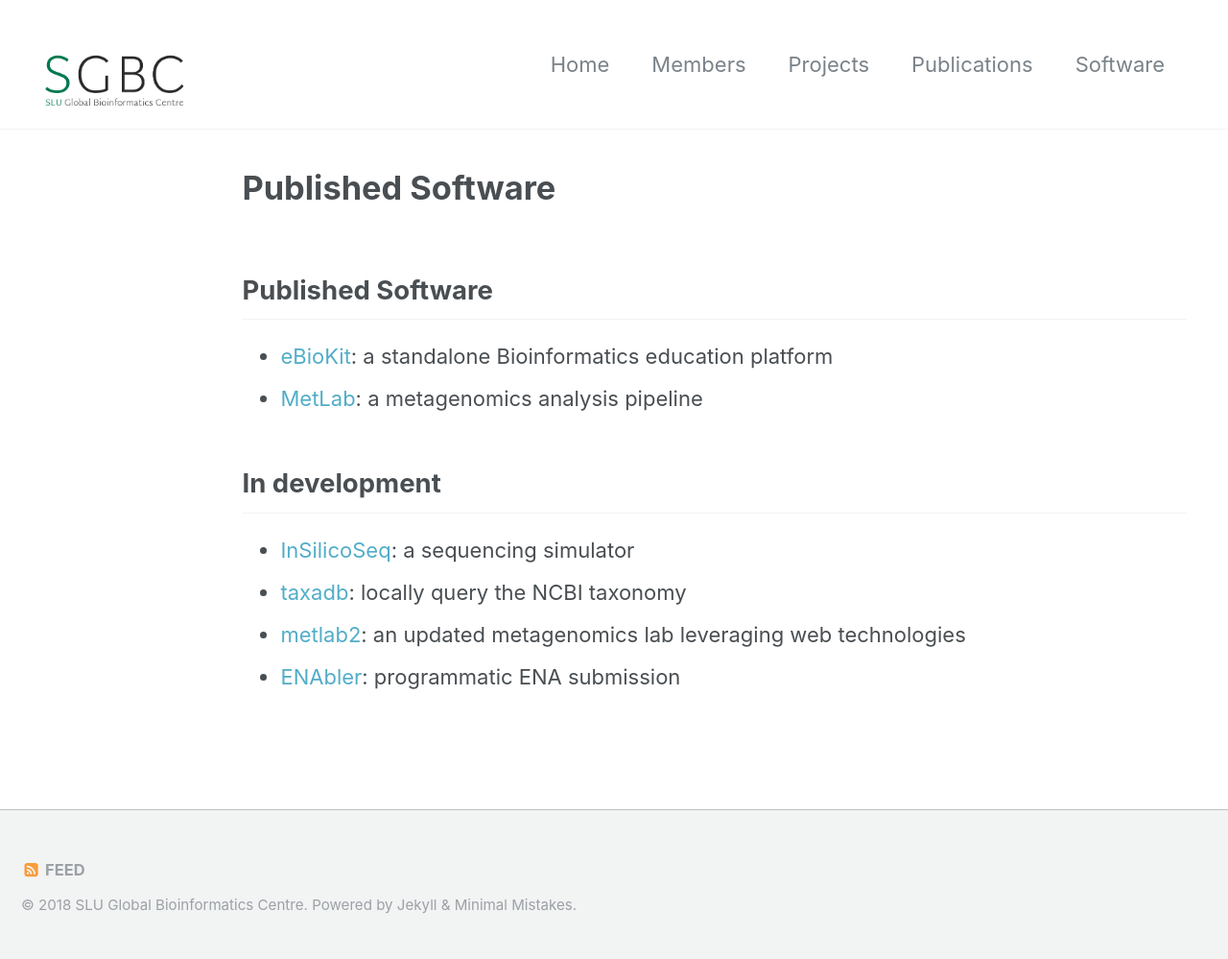
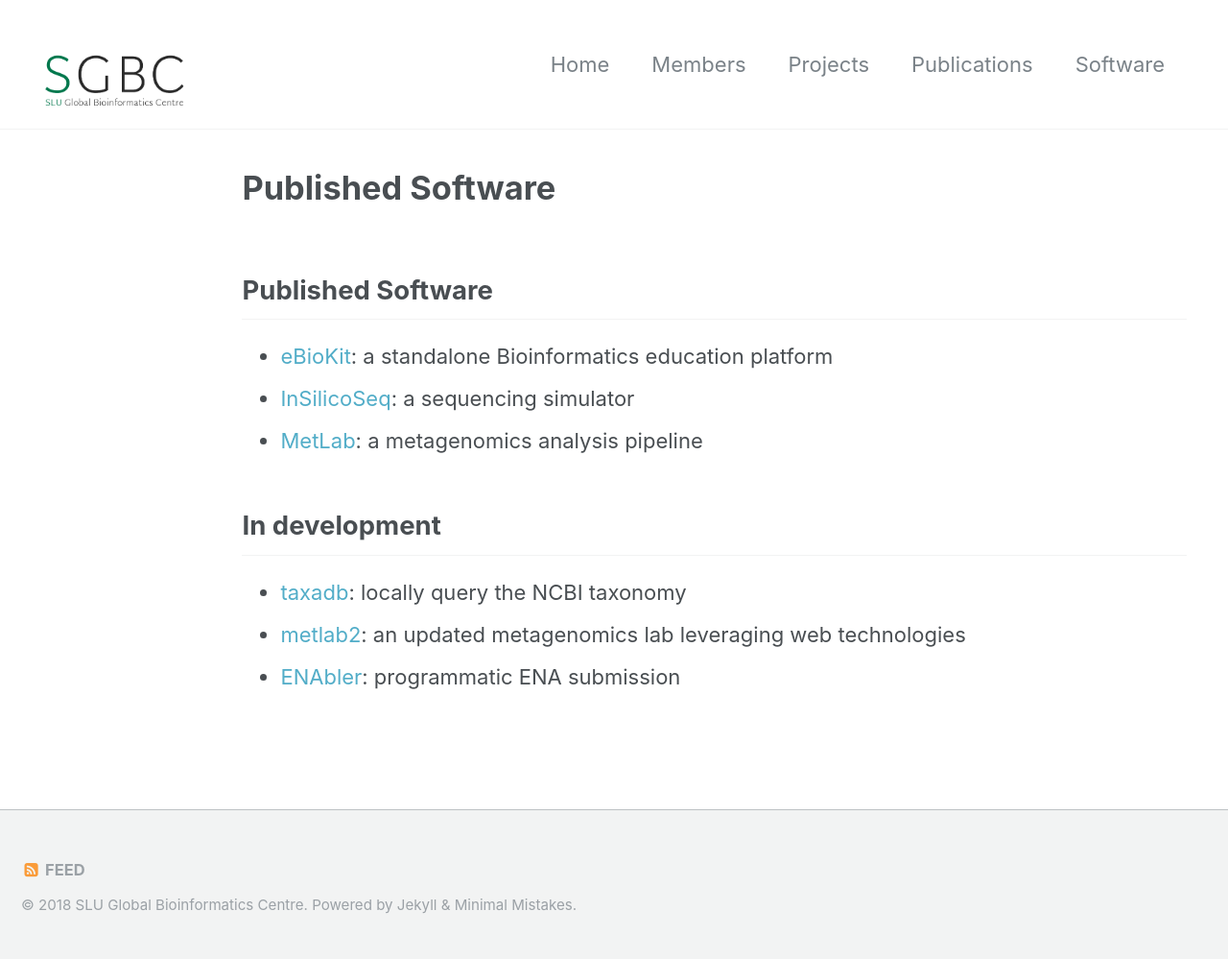
Before and after one commit to SGBC/sgbc.slu.se, a Jekyll site: the page built from _pages/software.md, in a window 1280 px wide. Shown: the whole page at 96% size. Built offline with Jekyll 4.4.1, drawn with Linux system fonts in a browser that asks for light colours; our own code applies the rules of GitHub Pages for plain Markdown files.

Commit message:
iss to published

```diff
--- a/_pages/software.md
+++ b/_pages/software.md
@@ -7,11 +7,11 @@ permalink: /software/
 
 * [eBioKit](http://77.235.253.122): a standalone Bioinformatics education
 platform
+* [InSilicoSeq](https://github.com/HadrienG/InSilicoSeq): a sequencing simulator
 * [MetLab](https://github.com/SGBC/metlab): a metagenomics analysis pipeline
 
 ## In development
 
-* [InSilicoSeq](https://github.com/HadrienG/InSilicoSeq): a sequencing simulator
 * [taxadb](https://github.com/HadrienG/taxadb): locally query the NCBI taxonomy
 * [metlab2](https://github.com/HadrienG/metlab2): an updated metagenomics
 lab leveraging web technologies
```
Also changed, not shown: 1 other file.
